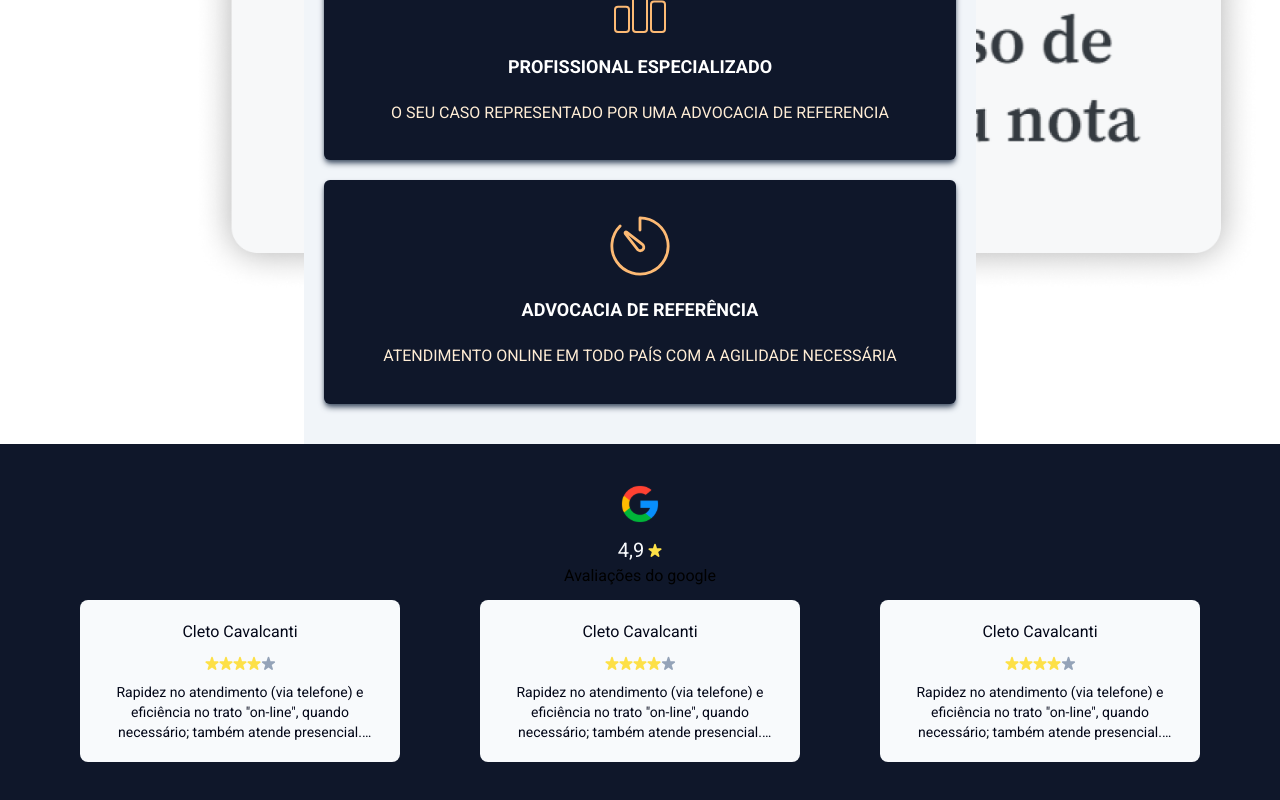
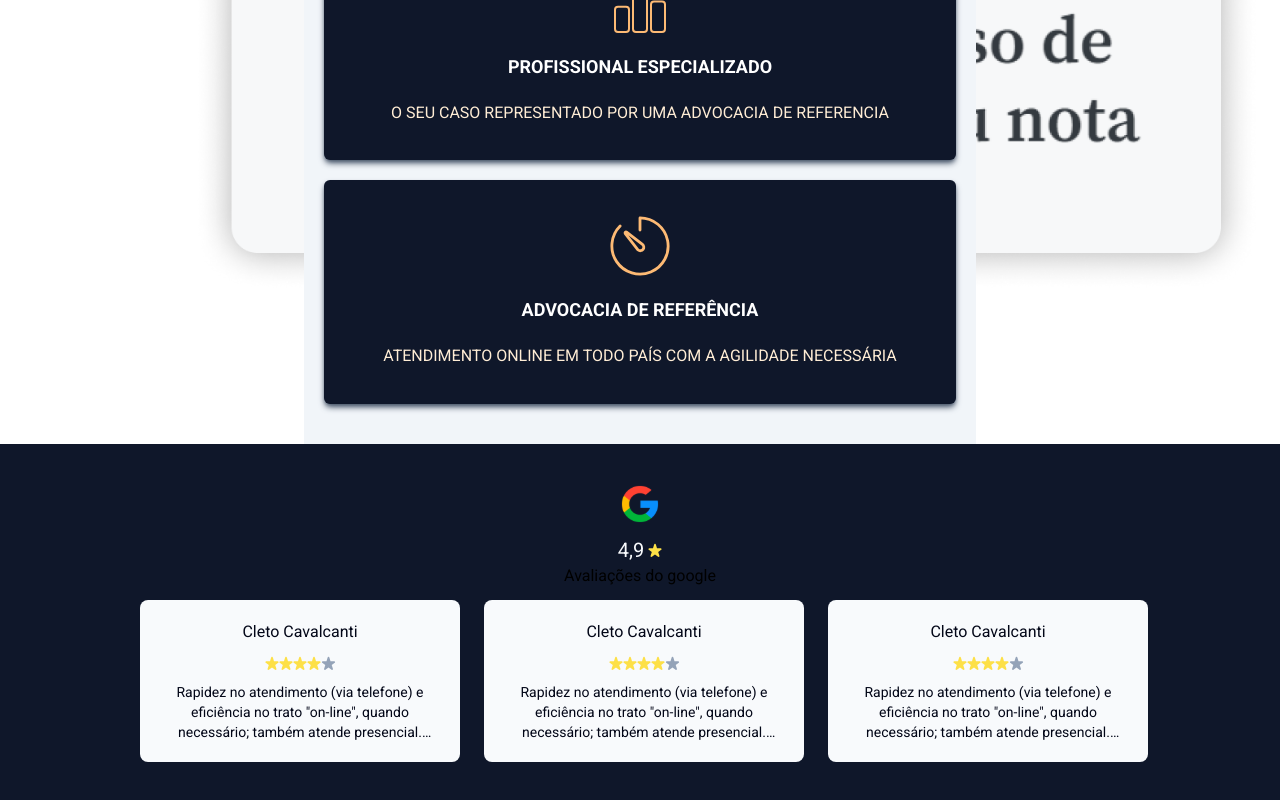
Before and after one commit to matheusmfl/tarsila-cavalcante-advogada, a Next.js app: page / in a window 1280 px wide. Shown: the part 1200-2000 px from the top of the page. Built offline with nearby package versions, Linux system fonts and the light colour scheme.

Commit message:
Finalized Section Google

```diff
--- a/src/app/components/SectionGoogle.tsx
+++ b/src/app/components/SectionGoogle.tsx
@@ -20,8 +20,8 @@ export function SectionGoogle() {
         <h3>Avaliações do google</h3>
       </div>
 
-      <div className="mt-3 flex overflow-x-scroll gap-20 w-full snap-x snap-start items-center justify-center">
-        <div className="snap-center">
+      <div className="mt-3 flex overflow-x-scroll w-full snap-x snap-mandatory max-w-screen-lg mx-auto justify-between snap-start ">
+        <div className="snap-center mx-3">
           <CardsGoogle
             author="Cleto Cavalcanti"
             content='Rapidez no atendimento (via telefone)
@@ -30,7 +30,7 @@ export function SectionGoogle() {
           />
         </div>
 
-        <div className="snap-center">
+        <div className="snap-center mx-3">
           <CardsGoogle
             author="Cleto Cavalcanti"
             content='Rapidez no atendimento (via telefone)
@@ -39,7 +39,7 @@ export function SectionGoogle() {
           />
         </div>
 
-        <div className="snap-center">
+        <div className="snap-center mx-3">
           <CardsGoogle
             author="Cleto Cavalcanti"
             content='Rapidez no atendimento (via telefone)
```
